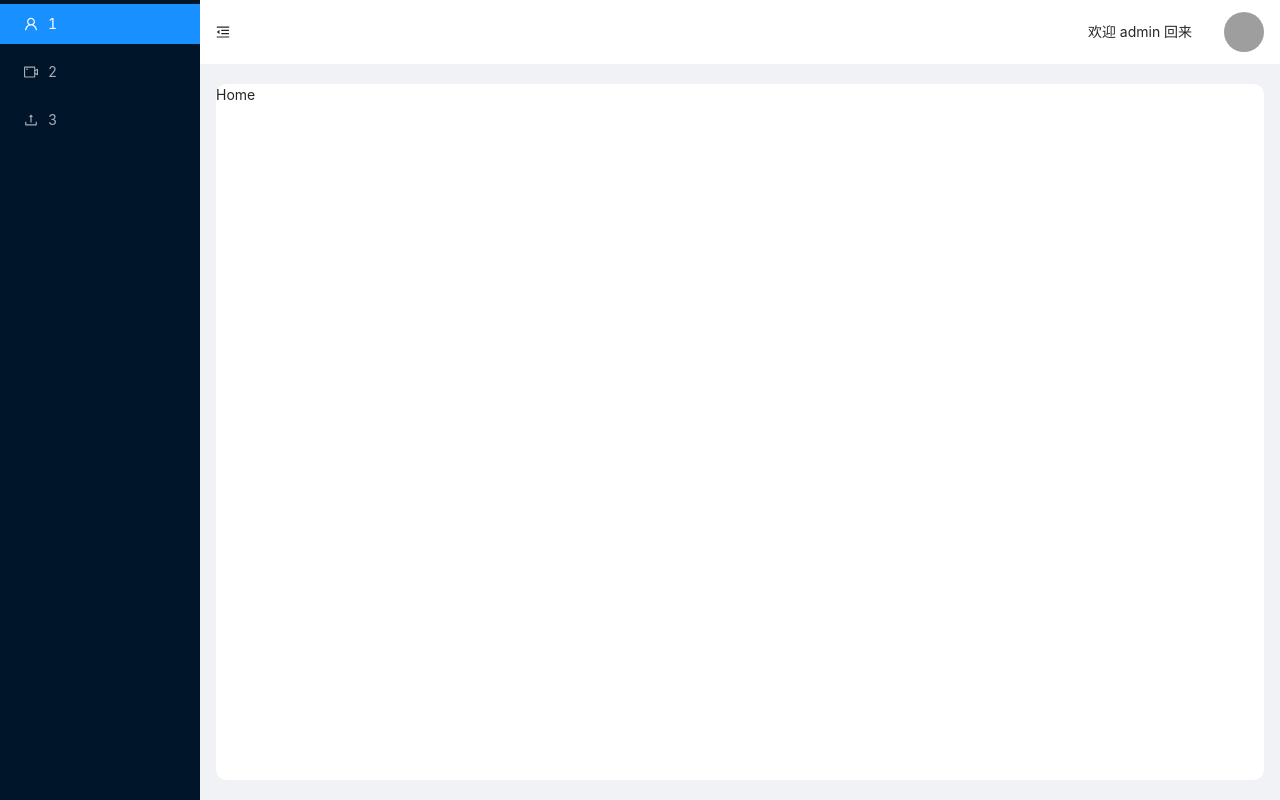
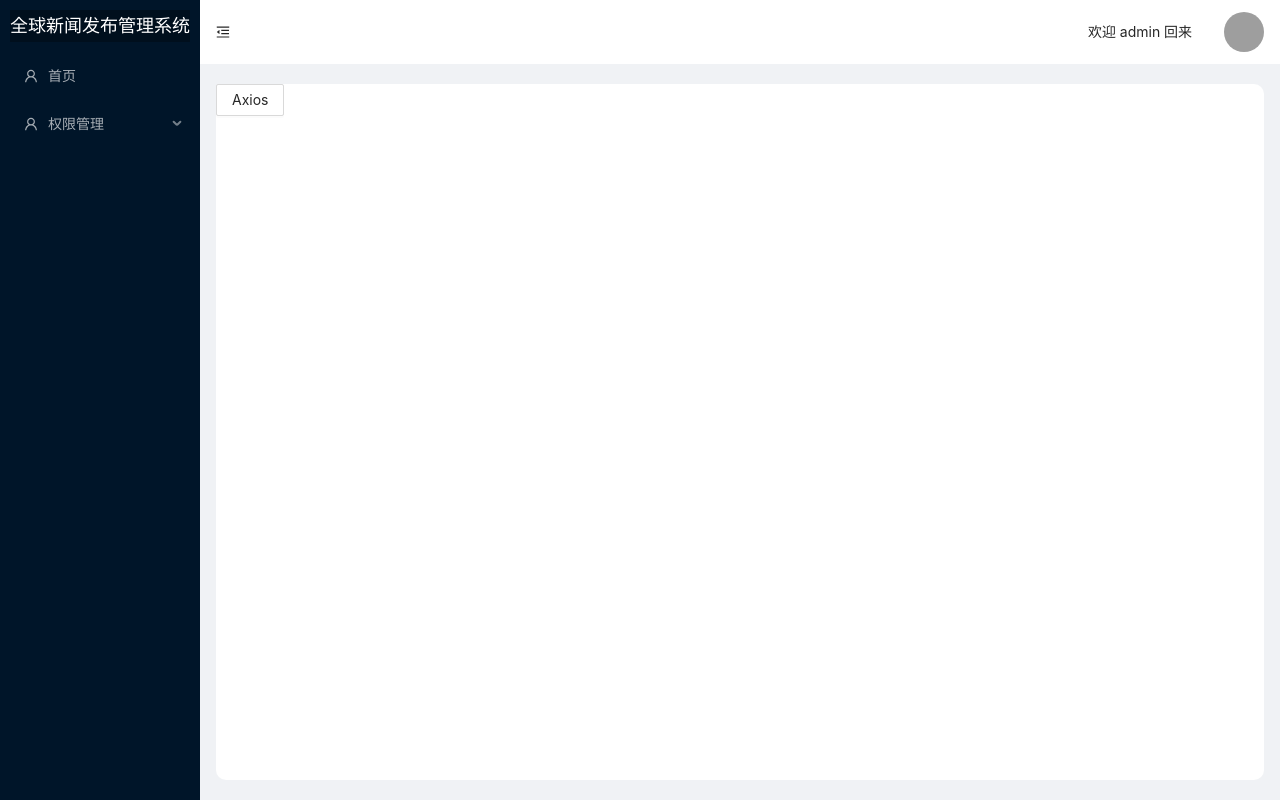
Before and after one commit to Super-ZiHao/ness-system, a React (Create React App) app: page /home in a window 1280 px wide. Built offline with nearby package versions, Linux system fonts and the light colour scheme; sample sign-in values are in the browser's storage; grey boxes are pictures that could not be loaded.

Commit message:
添加 json-server 以及 sider侧边假数据

```diff
--- /dev/null
+++ b/server/db.json
@@ -0,0 +1,19 @@
+{
+  "posts": [
+    {
+      "id": 1,
+      "title": "111",
+      "author": "kerwin"
+    },
+    {
+      "id": 2,
+      "title": "222",
+      "author": "xiaomin"
+    },
+    {
+      "title": "333",
+      "author": "小王",
+      "id": 3
+    }
+  ]
+}
--- a/src/components/sandbox/SideMenu.tsx
+++ b/src/components/sandbox/SideMenu.tsx
@@ -1,25 +1,63 @@
 import { Layout, Menu } from 'antd'
-import {
-  UploadOutlined,
-  UserOutlined,
-  VideoCameraOutlined,
-} from '@ant-design/icons'
+import { UserOutlined } from '@ant-design/icons'
+import { MenuListType } from '@/types'
+
+// 模拟数组结构
+const menuList: MenuListType = [
+  {
+    key: '/home',
+    title: '首页',
+    icon: <UserOutlined />,
+  },
+  {
+    key: '/user-manage',
+    title: '权限管理',
+    icon: <UserOutlined />,
+    children: [
+      {
+        key: '/user-manage/role/list',
+        title: '角色列表',
+        icon: <UserOutlined />,
+      },
+      {
+        key: '/user-manage/right/list',
+        title: '用户列表',
+        icon: <UserOutlined />,
+      },
+    ],
+  },
+]
 
 const SideMenu = () => {
   const { Sider } = Layout
+  const { SubMenu } = Menu
+  // 循环生成 侧边栏列表
+  const loopSidebar = (list: MenuListType) => {
+    return (
+      <>
+        {list.map((item) => {
+          if (item.children && item.children.length > 0) {
+            return (
+              <SubMenu key={item.key} icon={item.icon} title={item.title}>
+                {loopSidebar(item.children)}
+              </SubMenu>
+            )
+          } else {
+            return (
+              <Menu.Item key={item.key} icon={item.icon}>
+                {item.title}
+              </Menu.Item>
+            )
+          }
+        })}
+      </>
+    )
+  }
   return (
     <Sider className="layout-sider">
-      <div className="logo" />
+      <div className="logo">全球新闻发布管理系统</div>
       <Menu theme="dark" mode="inline" defaultSelectedKeys={['1']}>
-        <Menu.Item key="1" icon={<UserOutlined />}>
-          1
-        </Menu.Item>
-        <Menu.Item key="2" icon={<VideoCameraOutlined />}>
-          2
-        </Menu.Item>
-        <Menu.Item key="3" icon={<UploadOutlined />}>
-          3
-        </Menu.Item>
+        {loopSidebar(menuList)}
       </Menu>
     </Sider>
   )
--- a/src/style/views/sandbox/NewSandBox.scss
+++ b/src/style/views/sandbox/NewSandBox.scss
@@ -10,3 +10,11 @@
   margin: 20px 16px;
   border-radius: 10px;
 }
+.logo {
+  line-height: 32px;
+  color: #fff;
+  background-color: rgba(0,0,0,.3);
+  font-size: 18px;
+  margin: 10px;
+  text-align: center;
+}
--- /dev/null
+++ b/src/types/index.ts
@@ -0,0 +1,7 @@
+export interface MenuType {
+  key: string
+  title: string
+  icon: JSX.Element
+  children?: MenuListType
+}
+export type MenuListType = MenuType[]
--- a/src/views/sandbox/home/Home.tsx
+++ b/src/views/sandbox/home/Home.tsx
@@ -1,7 +1,17 @@
+import { Button } from 'antd'
+import axios from 'axios'
+
 const Home = () => {
+  const getAxios = () => {
+    // _embed 向下查找
+    // _expand 向上查找
+    axios.get('http://localhost:8000/posts/2').then((res) => {
+      console.log(res.data)
+    })
+  }
   return (
     <div>
-      Home
+      <Button onClick={getAxios}>Axios</Button>
     </div>
   )
 }
--- a/tsconfig.json
+++ b/tsconfig.json
@@ -18,7 +18,11 @@
     "resolveJsonModule": true,
     "isolatedModules": true,
     "noEmit": true,
-    "jsx": "react-jsx"
+    "jsx": "react-jsx",
+    "baseUrl": "src",
+    "paths": {
+      "@/*": ["*"]
+    }
   },
   "include": [
     "src"
```
